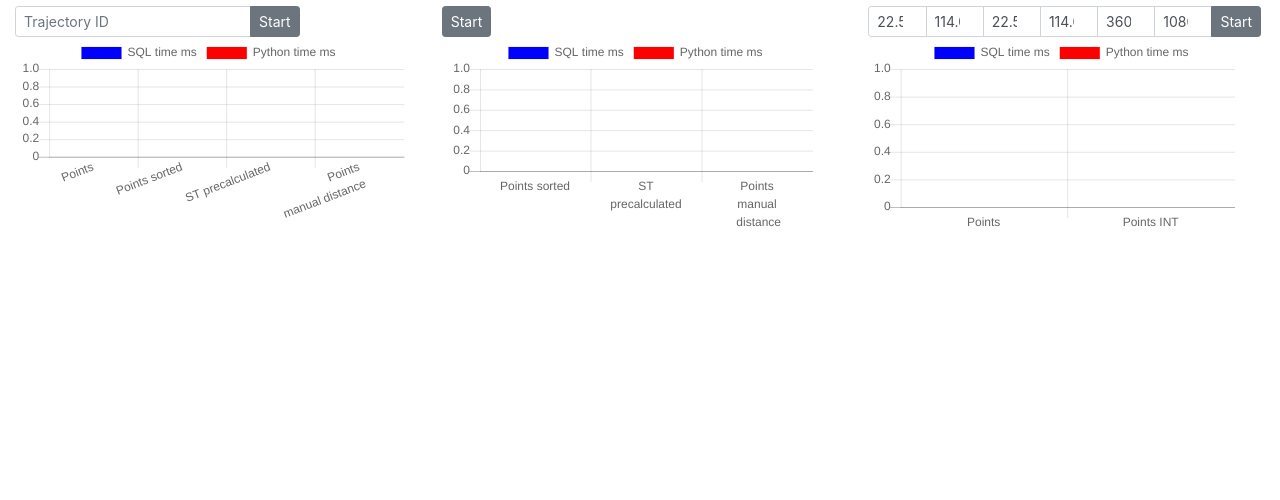
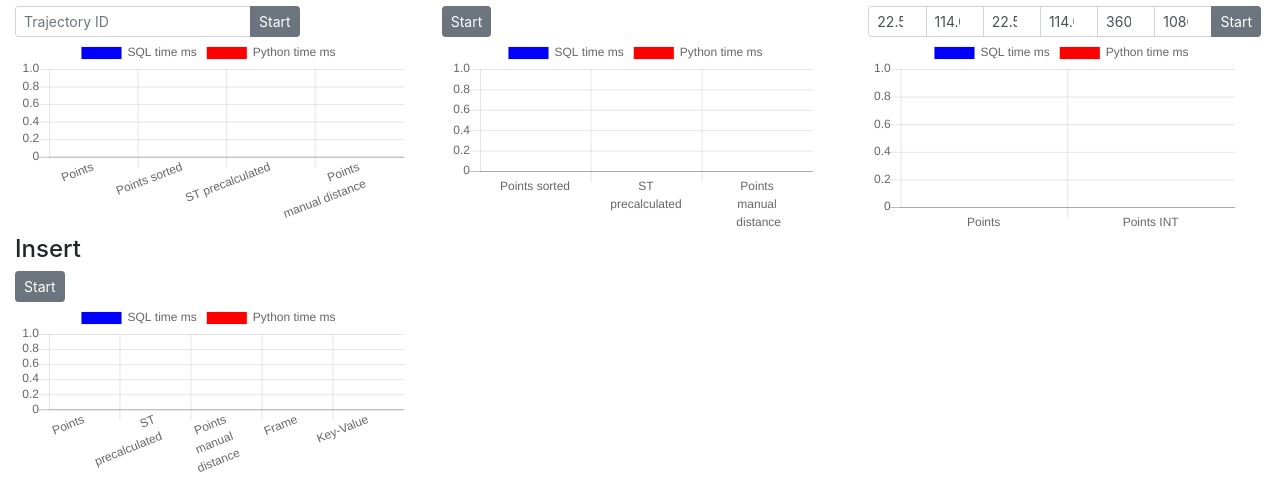
Before and after one commit to marcelja/tuk3, a Flask app: page /compare in a window 1280 px wide. Shown: the part 353-853 px from the top of the page. Before the commit the page ends 580 px from the top, so only its background shows below. Run offline with Flask 2, Linux system fonts and the light colour scheme; some libraries are stand-ins or nearby versions.

Commit message:
[WIP] add insert performance to comparison. so far only for point format

```diff
--- a/server.py
+++ b/server.py
@@ -652,6 +652,37 @@ def window_int(latMin, lonMin, latMax, lonMax, start, end):
         }
         return Response(json.dumps(response, separators=(',', ':')), mimetype='application/json')
 
+@app.route('/insert/<table>/<int:tid>/<float:lat>/<float:lon>/<int:occupancy>/<int:speed>/<int:seconds>/<delete>')
+def insert(table, tid, lat, lon, occupancy, speed, seconds, delete):
+    with Cursor(SCHEMA_NAME) as cursor:
+        date = datetime.datetime(1900,1,1) + datetime.timedelta(seconds=seconds)
+        timestamp = "01.01.0001 " + date.strftime("%H:%M:%S")
+        result = []
+
+        query = ''
+        delete_query = ''
+
+        if (table == 'shenzhen_clean'):
+            query = '''insert into
+                        shenzhen_clean(id, lat, lon, occupancy, speed, seconds, timestamp)
+                        values({0}, {1}, {2}, {3}, {4}, {5}, '{6}');'''.format(tid, lat, lon, occupancy, speed, seconds, timestamp)
+            delete_query = '''delete from shenzhen_clean where id = {0} and seconds = {1};'''.format(tid, seconds)
+
+        cursor.execute(query)
+        result = cursor.fetchall()
+        if (delete == "true"):
+            cursor.execute(delete_query)
+
+        response = {
+            "performance": {
+                "query": query,
+                "sql": get_sql_execution_time(query.replace("'", "''")),
+                "python": 0
+            },
+            "result": result
+        }
+        return Response(json.dumps(response, separators=(',', ':')), mimetype='application/json')
+
 def _convert_timestamp(ts):
     if isinstance(ts, datetime.datetime):
         return str(ts)
--- a/static/comparison.js
+++ b/static/comparison.js
@@ -23,6 +23,9 @@ function initCharts() {
     },
     window: {
       labels: ['Points', 'Points INT']
+    },
+    insert: {
+      labels: ['Points', ['ST', 'precalculated'], ['Points', 'manual', ' distance'], 'Frame', 'Key-Value']
     }
   };
   for (chartName in chartDetails) {
@@ -164,6 +167,7 @@ async function loadProfitAll() {
   return data;
 
 }
+
 async function showWindow() {
   let latMin = parseFloat($('#input-window-lat-min').val());
   let lonMin = parseFloat($('#input-window-lon-min').val());
@@ -179,3 +183,16 @@ async function loadWindow(latMin, lonMin, latMax, lonMax, start, end) {
   return loadData([`/window/${latMin}/${lonMin}/${latMax}/${lonMax}/${start}/${end}`,
                     `/window_int/${latMin}/${lonMin}/${latMax}/${lonMax}/${start}/${end}`]);
 }
+
+async function showInsert() {
+  let data = await loadInsert();
+  showChart('insert', data);
+}
+
+async function loadInsert() {
+  return loadData(['/insert/shenzhen_clean/99999/114.0287448/22.5315682/1/50/33300/true',
+                    '/insert/shenzhen_clean/99999/114.0287448/22.5315682/1/50/33300/true',
+                    '/insert/shenzhen_clean/99999/114.0287448/22.5315682/1/50/33300/true',
+                    '/insert/shenzhen_clean/99999/114.0287448/22.5315682/1/50/33300/true',
+                    '/insert/shenzhen_clean/99999/114.0287448/22.5315682/1/50/33300/true']);
+}
--- a/templates/compare.html
+++ b/templates/compare.html
@@ -116,6 +116,17 @@
                 </div>
             </div>
         </div>
+        <div class="row">
+            <div class="col-4">
+                <h4>Insert</h4>
+                <div class="form-inline">
+                    <button class="btn btn-sm btn-secondary" onclick="showInsert()">Start</button>
+                </div>
+                <div class="chart-container">
+                    <canvas id="chart-insert"></canvas>
+                </div>
+            </div>
+        </div>
     </div>
 
     <script src="{{ url_for('static', filename='jquery-3.3.1.min.js') }}"></script>
```
